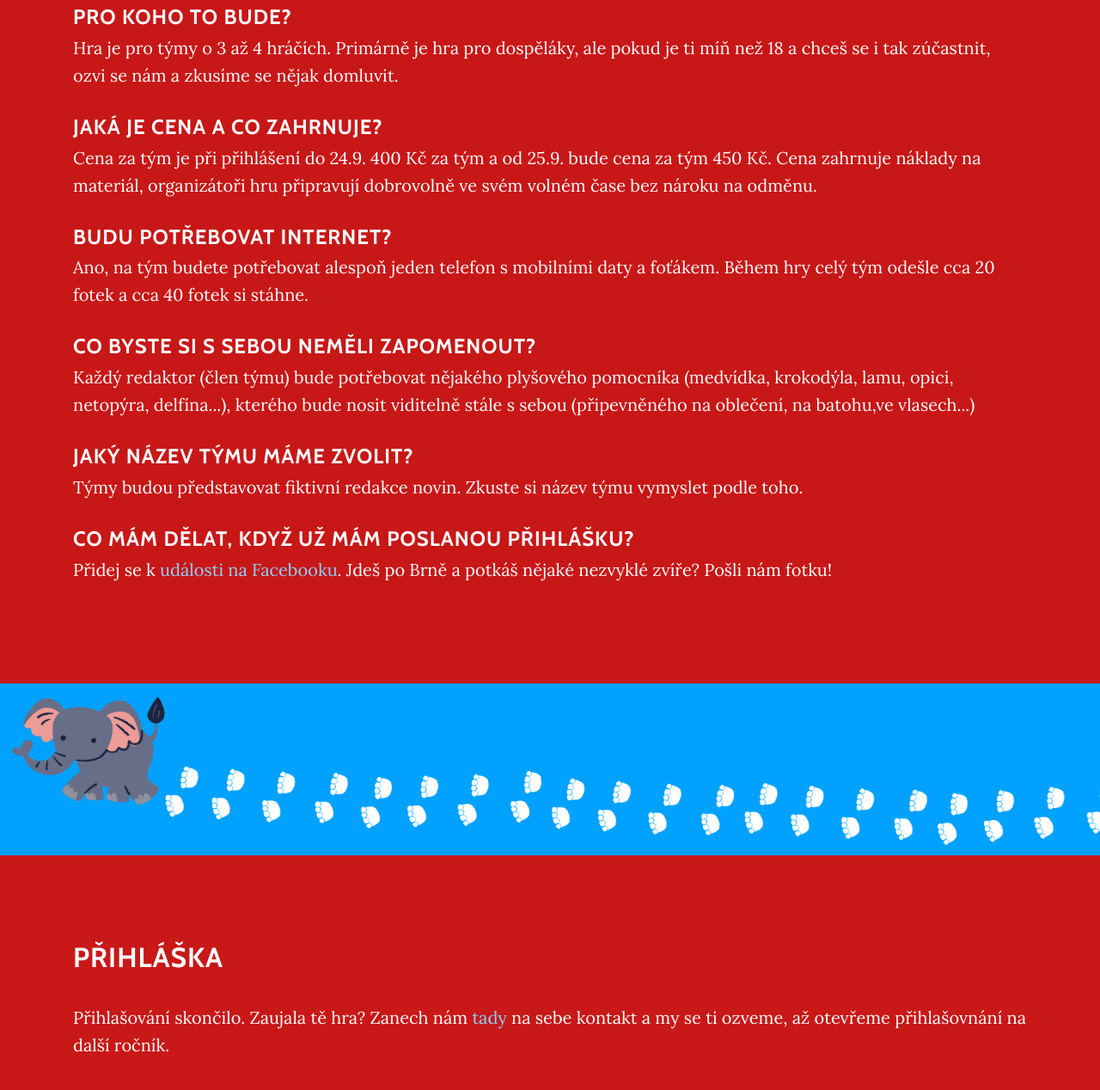
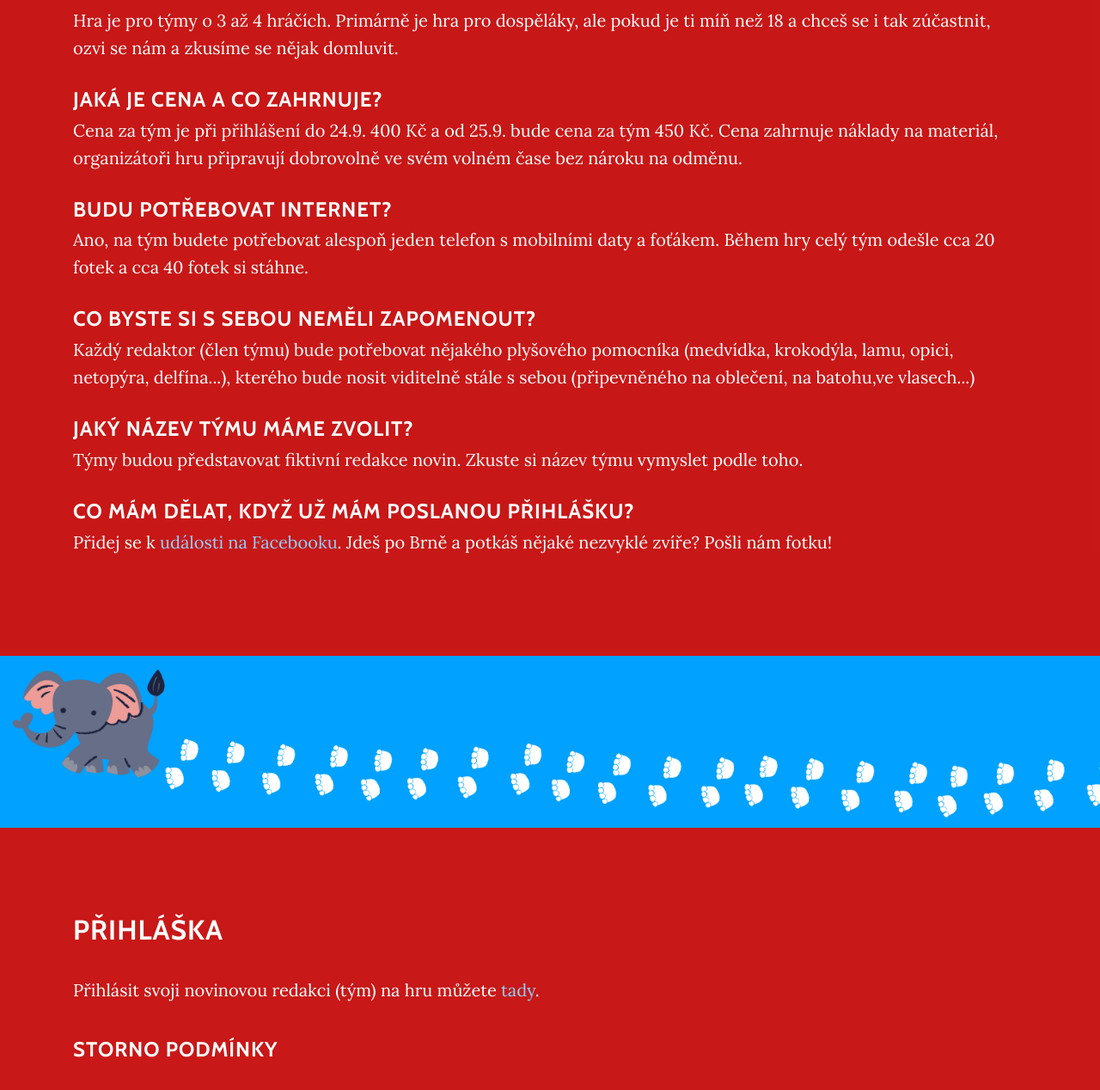
Before and after one commit to InstruktoriBrno/zoo-web, a website: page index.html in a window 1280 px wide. Shown: the part 4440-5708 px from the top of the page at 86% size. Drawn offline with nearby package versions, Linux system fonts and the light colour scheme; files that its build step writes are made by us from their sources; no server answers.

Commit message:
Update index.html

```diff
--- a/index.html
+++ b/index.html
@@ -99,7 +99,7 @@
                         <img class="image-inline-image" src="img/kankan.jpg" id="img-kankan">
                         <div class="image-inline-text">Lekce kankánu v centru Brna letos vede žirafa.</div>
                     </div>
-                    <p>Tvůj tým bude vystupovat jako fotografové fiktivní novinové redakce. Jako správní lovci senzace stopujete zvířata, která ze zoo utekla. Z redakce novin dostanete po splnění úkolu zadání titulku. K titulku je potřeba pořídit ilustrační fotografii. Čím zajímavější fotka bude, tím více čtenářů redakci přinese a tím větší přízeň šéfredaktora si získáte. Vaším úkolem bude vystopovat zvíře a vyfotit ho tak, aby fotka odpovídala titulku. Pak už jen co nejrychleji fotku poslat do redakce. Během hry na vás bude čekat řada úkolů, které prověří vaše schopnosti dobré týmové spolupráce a komunikace. A kromě toho také schopnost orientace, bystrost myšlení, všímavost, fyzickou zdatnost, kreativitu a smysl pro humor. Jak to vypadalo loni si můžeš prohlédnout na fotografiích z loňského roku na této stránce.</p>
+                    <p>Tvůj tým bude vystupovat jako fotografové fiktivní novinové redakce. Jako správní lovci senzace stopujete zvířata, která ze zoo utekla. Z redakce novin dostanete po splnění úkolu zadání titulku. K titulku je potřeba pořídit ilustrační fotografii. Čím zajímavější fotka bude, tím více čtenářů redakci přinese a tím větší přízeň šéfredaktora si získáte. Vaším úkolem bude vystopovat zvíře a vyfotit ho tak, aby fotka odpovídala titulku. Pak už jen co nejrychleji fotku poslat do redakce. Během hry na vás bude čekat řada úkolů, které prověří vaše schopnosti dobré týmové spolupráce a komunikace. A kromě toho také schopnost orientace, bystrost myšlení, všímavost, fyzickou zdatnost, kreativitu a smysl pro humor. </p>
 
                     <h4><b>Jaké úkoly mě během hry můžou čekat? Je to šifrovačka?</b></h4>
                     <p>Nečekej šifry, ani se nepřipravuj na sportovní výkony. Ke splnění úkolů nebudeš potřebovat žádné speciální znalosti či dovednosti. U některých úkolů se trošku pohneš, u jiných zamyslíš. U dalších bude důležité, abyste v týmu spolupracovali a u jiného zase bude hrát roli vaše všímavost nebo taky kreativita. Úkoly záměrně nejsou těžké, snažíme se, aby byly vždy splnitelné, ale spíš něčím zajímavé a nevšední a aby vás jejich plnění bavilo. Pořád nevíš, jak si úkol představit? Tak koukni na web městských her, které v minulosti proběhly, najdeš tam i ukázky úkolů, které na hráče během hry čekaly. <a href="https://vdz.instruktori.cz/homepage/after-game.html" target="_blank">Včera, dnes a zítra</a>. <a href="https://exit.instruktori.cz/2010/text/zadani-i-casti/25.html" target="_blank">EXIT</a>. </p>
@@ -150,7 +150,7 @@
 
                     <h4><b>Jaká je cena a co zahrnuje?</b> </h4>
 
-                    <blockquote><p>Cena za tým je při přihlášení do 24.9. 400 Kč za tým a od 25.9. bude cena za tým 450 Kč. Cena zahrnuje náklady na materiál, organizátoři hru připravují dobrovolně ve svém volném čase bez nároku na odměnu.</p> </blockquote>
+                    <blockquote><p>Cena za tým je při přihlášení do 24.9. 400 Kč a od 25.9. bude cena za tým 450 Kč. Cena zahrnuje náklady na materiál, organizátoři hru připravují dobrovolně ve svém volném čase bez nároku na odměnu.</p> </blockquote>
 
                     <h4><b>Budu potřebovat internet?</b> </h4>
 
@@ -183,7 +183,7 @@
 
                     <h2>Přihláška</h2>
 
-                    <p>Přihlašování skončilo. Zaujala tě hra? Zanech nám <a href="https://forms.gle/vvv3WKMjxTXK59kBA" target="_blank">tady</a> na sebe kontakt a my se ti ozveme, až otevřeme přihlašovnání na další ročník.</p>
+                    <p>Přihlásit svoji novinovou redakci (tým) na hru můžete <a href="https://forms.gle/vvv3WKMjxTXK59kBA" target="_blank">tady</a>.</p>
 <!--
                     <p>
                         Ještě nemáš tým?
```
